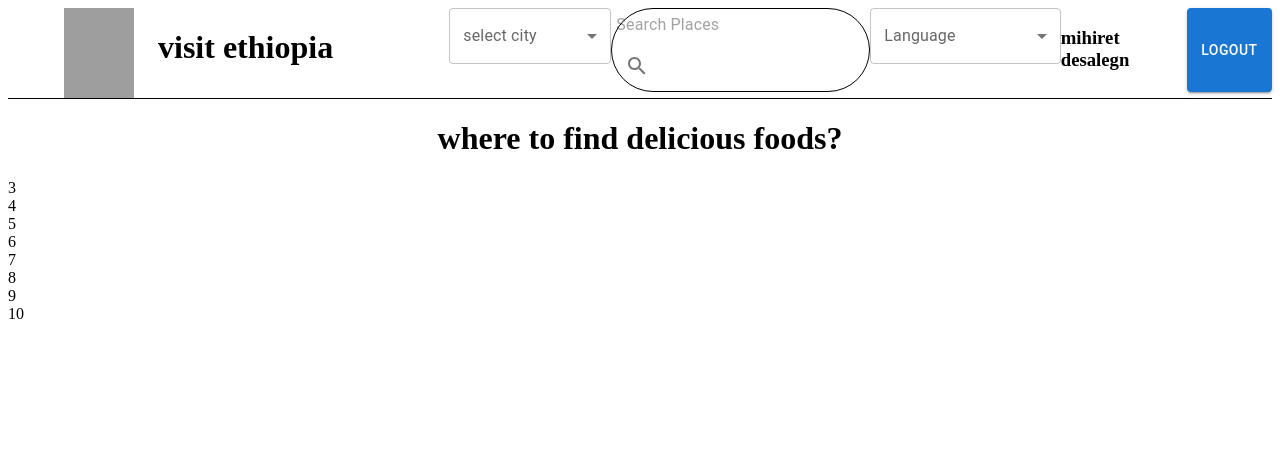
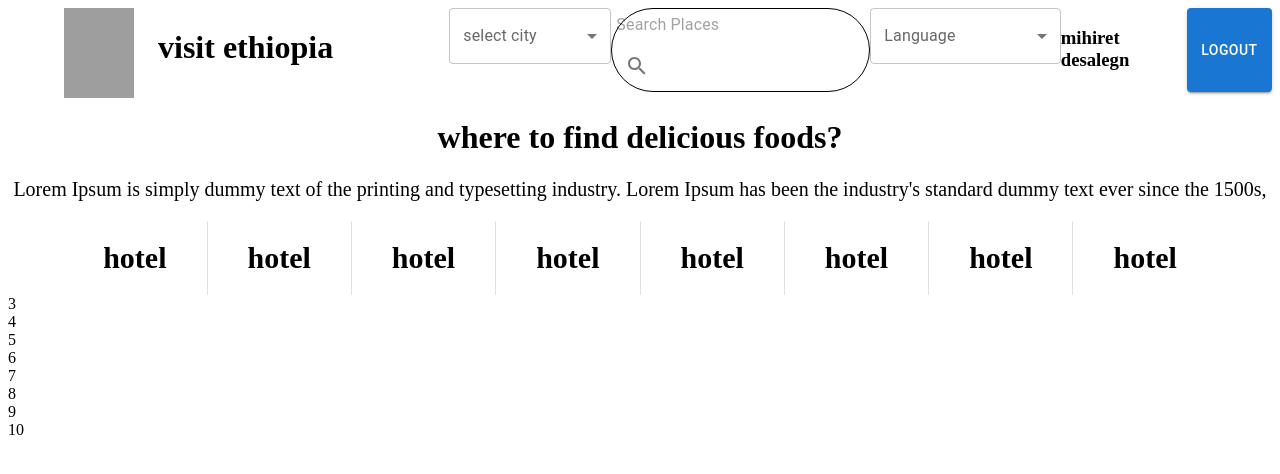
Before and after one commit to Jerusalemgirma/MSS-Tour-and-tourism-website, a React (Create React App) app in the folder mss-tour-and-tourism-website/: page / in a window 1280 px wide. Shown: the top 474 px of the page. Built offline with nearby package versions, Linux system fonts and the light colour scheme; grey boxes are pictures that could not be loaded.

Commit message:
start heading one

```diff
--- a/mss-tour-and-tourism-website/src/components/headingOne/headingOne.js
+++ b/mss-tour-and-tourism-website/src/components/headingOne/headingOne.js
@@ -1,15 +1,36 @@
 
-import { Box } from "@mui/material";
+
 import React from "react";
+import { Box,Stack } from "@mui/material";
+import Divider from '@mui/material/Divider';
 
 const HeadingOne=()=>{
     return(
 
-        <Box>
+        <Box sx={{ textAlign: 'center'}}>
          <h1 style={{     textAlign: 'center', }}>where to find delicious foods?</h1>
-         <Box>
+         <p style={{ fontSize:'20px' }}>Lorem Ipsum is simply dummy text of the printing and typesetting industry. Lorem Ipsum has been the industry's standard dummy text ever since the 1500s,</p>
+         <Stack
+         direction='row'
+         spacing={5}
+         alignItems="center"
+         justifyContent="center"
 
-         </Box>
+         >
+            <Box  ><h1 style={{ fontSize:'30px' }}><b >hotel</b></h1> </Box>      <Divider orientation="vertical" flexItem />
+
+            <Box><h1 style={{ fontSize:'30px' }}><b >hotel</b></h1></Box> <Divider orientation="vertical" flexItem />
+
+            <Box ><h1 style={{ fontSize:'30px' }}><b >hotel</b></h1></Box>  <Divider orientation="vertical" flexItem />
+
+            <Box  ><h1 style={{ fontSize:'30px' }}><b >hotel</b></h1></Box><Divider orientation="vertical" flexItem />
+            <Box  ><h1 style={{ fontSize:'30px' }}><b >hotel</b></h1></Box><Divider orientation="vertical" flexItem />
+            <Box  ><h1 style={{ fontSize:'30px' }}><b >hotel</b></h1></Box><Divider orientation="vertical" flexItem />
+            <Box  ><h1 style={{ fontSize:'30px' }}><b >hotel</b></h1></Box><Divider orientation="vertical" flexItem />
+            <Box ><h1 style={{ fontSize:'30px' }}><b >hotel</b></h1></Box>
+
+
+         </Stack>
         </Box>
 
         )
--- a/mss-tour-and-tourism-website/src/components/navbar/navbar.js
+++ b/mss-tour-and-tourism-website/src/components/navbar/navbar.js
@@ -11,7 +11,9 @@ import Select from '@mui/material/Select';
 const Navbar=()=>{
     const age=''
     return(
-          <Grid container sx={{ borderBottom: 1  }}>
+          <Grid container
+          // sx={{ borderBottom: 1  }}
+          >
 
             <Grid item  lg={4}  sx={{ }}>
             <Stack direction='row'>
```
